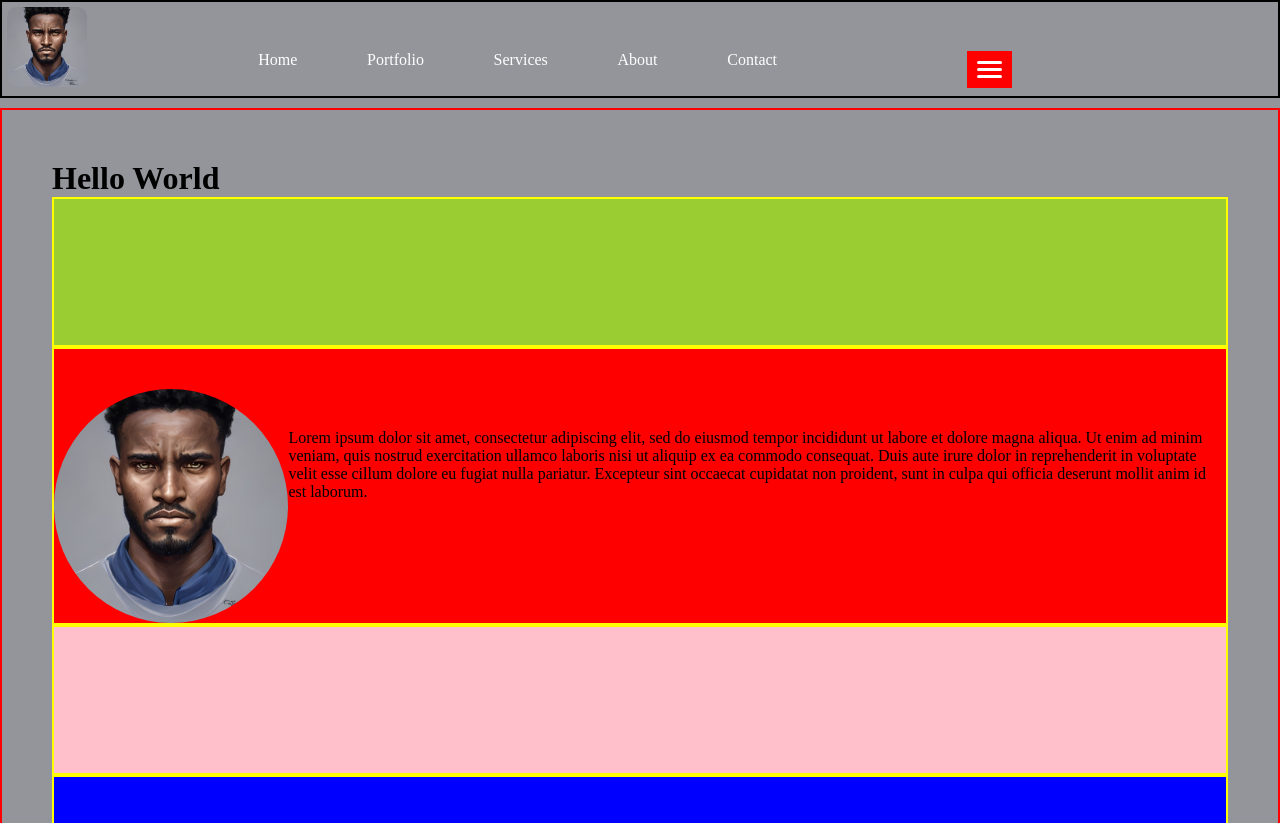
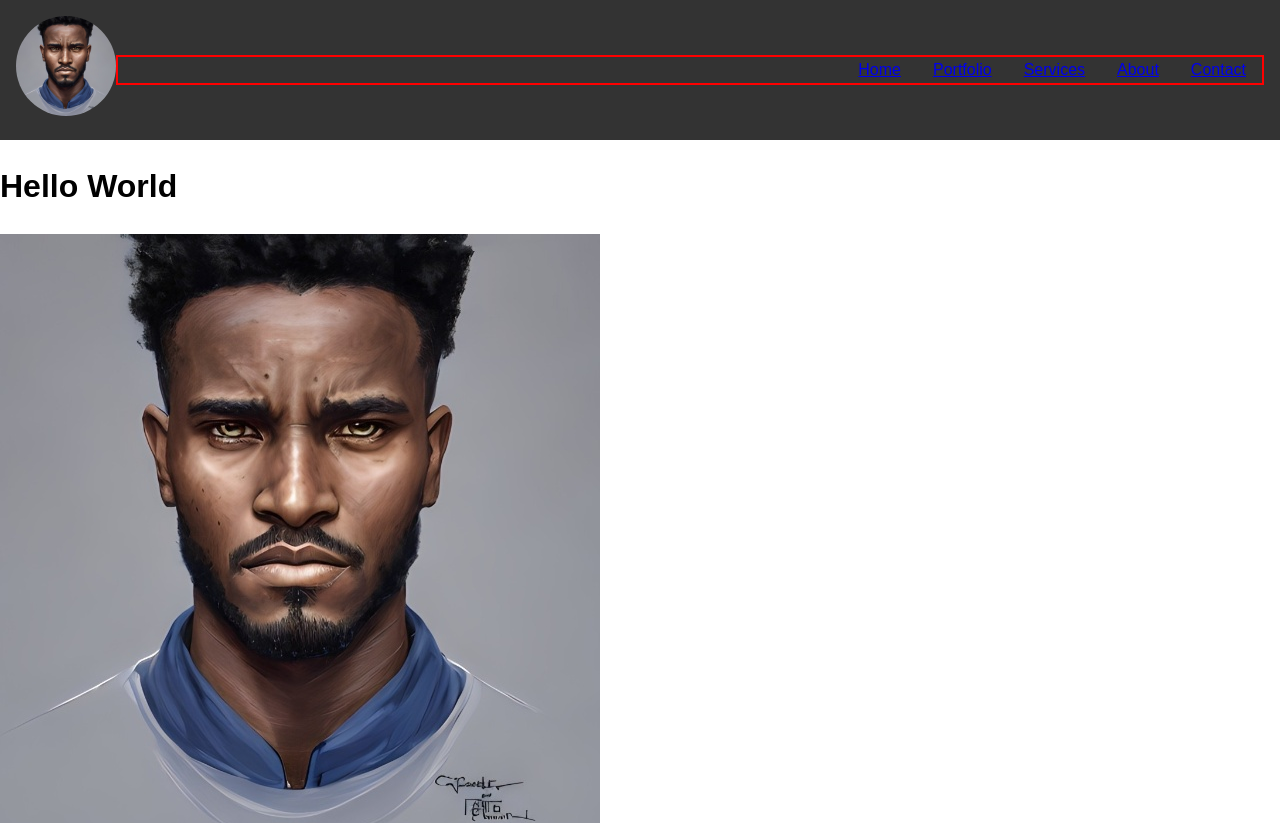
Before and after one commit to Prometheus92/Portfolio, a plain HTML site: page index.html in a window 1280 px wide. Shown: the top 823 px of the page. Drawn offline with Linux system fonts and the light colour scheme.

Commit message:
redoing the style

```diff
--- a/styles.css
+++ b/styles.css
@@ -1,131 +1,36 @@
-*{
+body{
     margin: 0;
-    padding: 0;
-    box-sizing:border-box;
-}
-
-/* styles for mobile phones. */
-body{
-    width: 100%;
-    /* height: 100vh; */
-    /* border: 2px solid red; */
-    background-color: rgb(148, 149, 154);
+    font-family: Arial, sans-serif;
+    line-height: 1.6;
 }
 header{
-    border: 2px solid black;
-    /* margin-top: 15px; */
-    width: 100%;
+    /* width: 100%; */
     display: flex;
     justify-content: space-between;
     align-items: center;
+    padding: 1rem;
+    background-color: #333;
+    color: white;
 }
-.header-icon{
-    /* width: 100px; */
-    width: fit-content;
-    /* height: 60px; */
-    /* background-color: green; */
-}
-.header-icon a img{
-    max-width: 80px;
-    /* height: 131px; */
-    margin: 5px;
-    border-radius: 10px;
+.header-icon img{
+    width: 100px;
+    /* height: 50px; */
+    border-radius: 50px;
+
 }
 .header-nav{
-    min-width: 70%;
-    height: 60px;
-    /* background-color: yellow; */
-    margin-top: 23px;
-    padding-top: 20px;
-    /* display: flex; */
-    /* justify-content: space-evenly; */
+    flex: 1;
+    border: 2px solid red;
+    display: flex;
+    justify-content: flex-end;
+    align-items: center;
 }
 .header-nav ul{
     list-style: none;
     display: flex;
-    justify-content: space-evenly;
+    padding: 0;
+    margin: 0;
 }
-.header-nav ul li a{
-    text-decoration: none;
-    color: white;
-
+.header-nav ul li{
+    margin: 0 1rem;
 }
-.header-nav ul li a:hover{
-    text-decoration: underline;
-    color: #d31b77;
-    font-size: larger;
-}
-.header-sn{
-    width: 100px;
-    height: 60px;
-    /* background-color: red; */
-}
-.header-burger{
-    order: 1;
-    margin-left: 120px;
-    margin-top: auto;
-    /* margin-bottom: 0px;    */
-    background-color: red;
-    display: flex;
-    flex-direction: column;
-    align-self: center;
-    gap: 4px;
-    padding: 10px;
-    /* float: left; */
-}
-.header-burger div{
-    width: 25px;
-    height: 3px;
-    background-color: white;
-    border-radius: 5px;
-}
-main{
-    width: 100%;
-    border: 2px solid red;
-    /* height: 80% */
-    margin-top: 10px;
-    padding: 50px;
-}
-.main-home{
-    width: 100%;
-    border: 2px solid yellow;
-    background-color: yellowgreen;
-    height: 150px;
-}
-.main-portfolio{
-    width: 100%;
-    border: 2px solid yellow;
-    background-color: red;
-    /* height: 50vh;? */
-    display: flex;
-    justify-content: space-between;
-}
-.main-portfolio img{
-    margin-top: 5vh;
-    border-radius: 50%;
-    width: 20%;
-    float: left;
-}
-.main-portfolio p{
-    /* float: right; */
-    margin-top: 10vh;
-}
-.main-services{
-    clear: both;
-    width: 100%;
-    border: 2px solid yellow;
-    background-color: pink;
-    height: 150px;
-}
-.main-about{
-    width: 100%;
-    border: 2px solid yellow;
-    background-color: blue;
-    height: 150px;
-}
-.main-contact{
-    width: 100%;
-    border: 2px solid yellow;
-    background-color: orange;
-    height: 150px;
-}
```
